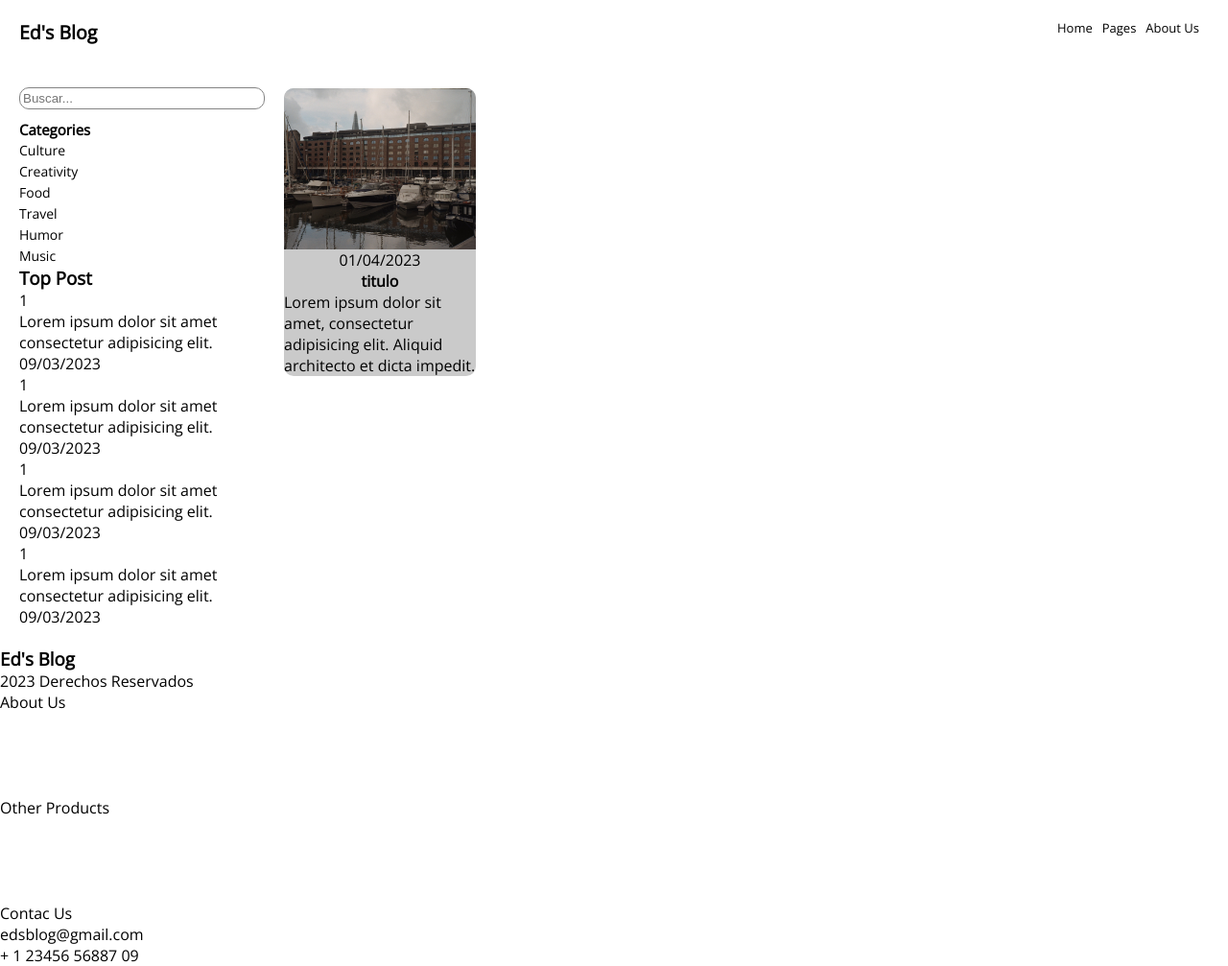
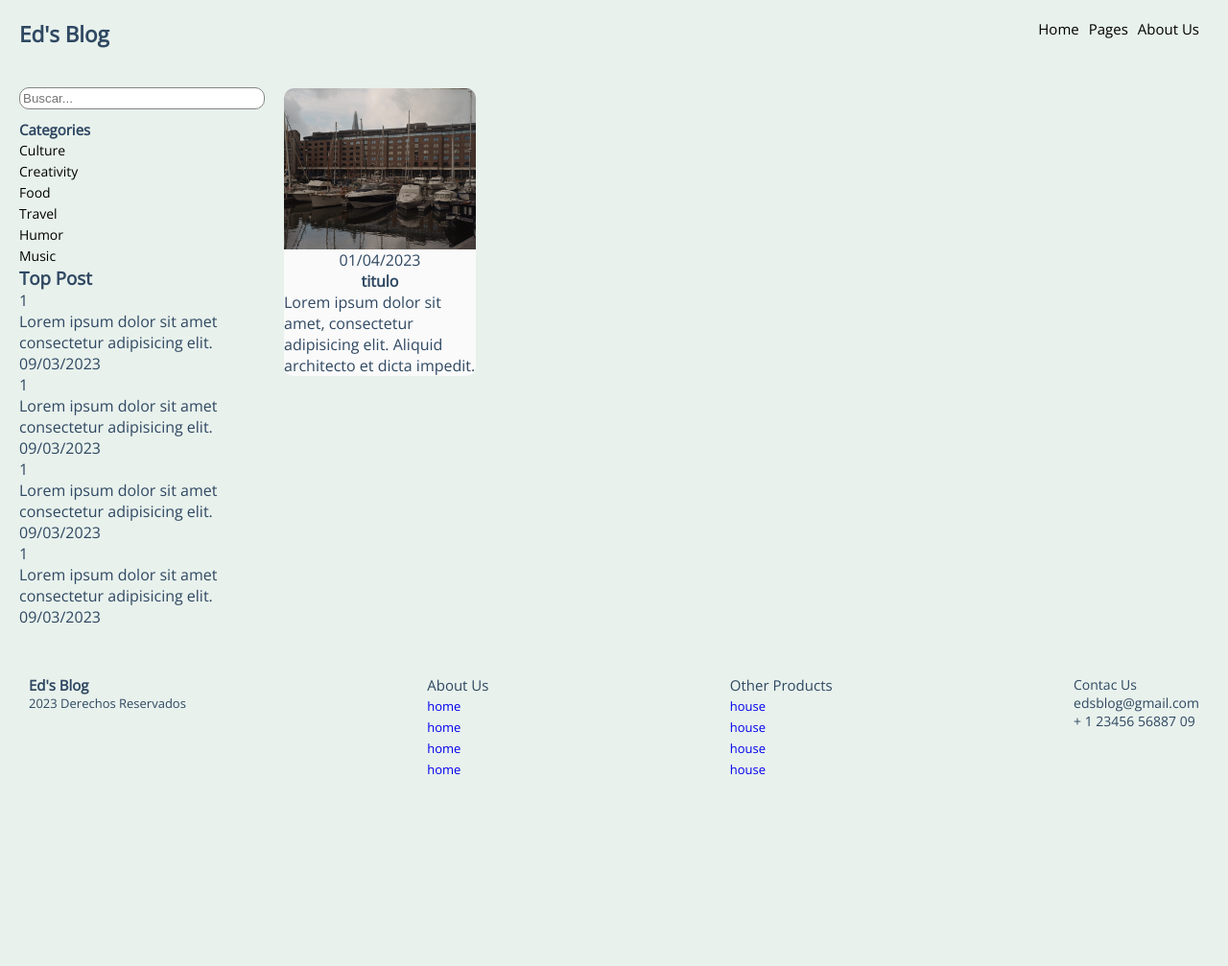
Before and after one commit to EdOliveros/MiBlog, a plain HTML site: page index.html in a window 1280 px wide. Shown: the whole page at 96% size. After the commit the page ends 904 px from the top, so only its background shows below. Drawn offline with nearby package versions, Linux system fonts and the light colour scheme.

Commit message:
estructura lista, falta mas estilo, pero me gust

```diff
--- a/index.html
+++ b/index.html
@@ -112,43 +112,43 @@
         <footer>
             <div>
                 <h3>Ed's Blog</h3>
-                <p>2023 Derechos Reservados</p>
+                <p class="derechos">2023 Derechos Reservados</p>
             </div>
             <div>
-                <p>About Us</p>
-                <ul>
+                <p class="aboutUs-footer">About Us</p>
+                <ul class="about-list">
                     <li>
-                        <a href="/"></a>
+                        <a href="/">home</a>
                     </li>
                     <li>
-                        <a href="/"></a>
+                        <a href="/">home</a>
                     </li>
                     <li>
-                        <a href="/"></a>
+                        <a href="/">home</a>
                     </li>
                     <li>
-                        <a href="/"></a>
+                        <a href="/">home</a>
                     </li>
                 </ul>
             </div>
             <div>
-                <p>Other Products</p>
+                <p class="other">Other Products</p>
                 <ul>
                     <li>
-                        <a href="/"></a>
+                        <a href="/">house</a>
                     </li>
                     <li>
-                        <a href="/"></a>
+                        <a href="/">house</a>
                     </li>
                     <li>
-                        <a href="/"></a>
+                        <a href="/">house</a>
                     </li>
                     <li>
-                        <a href="/"></a>
+                        <a href="/">house</a>
                     </li>
                 </ul>
             </div>
-            <div>
+            <div class="contac-us">
                 <p>Contac Us</p>
                 <p>edsblog@gmail.com</p>
                 <p>+ 1 23456 56887 09</p>
--- a/style.css
+++ b/style.css
@@ -10,6 +10,8 @@ html {
 body {
     font-size: 1.6rem;
     font-family: 'Open Sans', sans-serif;
+    background-color: #e8f1ec;
+    color: #2f4862;
 }
 
 /* header */
@@ -20,8 +22,8 @@ body {
     padding: 2rem;
     position: fixed;
     top: 0;
-    background-color: rgb(255, 255, 255);
-    font-size: 1.3rem;
+    background-color: #e8f1ec;
+    font-size: 1.5rem;
 }
 .header-container span h1 {
     font-weight: bold;
@@ -81,7 +83,7 @@ aside {
     flex-direction: column;
     justify-content: space-between;
     align-items: center;
-    background-color: rgb(202, 202, 202);
+    background-color: #fafafa;
 }
 .main img {
     width: 20rem;
@@ -89,3 +91,35 @@ aside {
     border-radius:  1rem 1rem 0 0;
     object-fit: cover;
 }
+
+/* footer */
+footer {
+    display: flex;
+    width: 100%;
+    height: 23rem;
+    justify-content: space-between;
+    align-items: flex-start;
+    padding: 3rem;
+}
+footer h3 {
+    font-size: 1.5rem;
+}
+footer .derechos {
+    font-size: 1.3rem;
+}
+footer .aboutUs-footer {
+    font-size: 1.5rem;
+}
+footer .other {
+    font-size: 1.5rem;
+}
+footer ul {
+    list-style: none;
+}
+footer li a {
+    text-decoration: none;
+    font-size: 1.3rem;
+}
+footer .contac-us p{
+    font-size: 1.4rem;
+}
```
